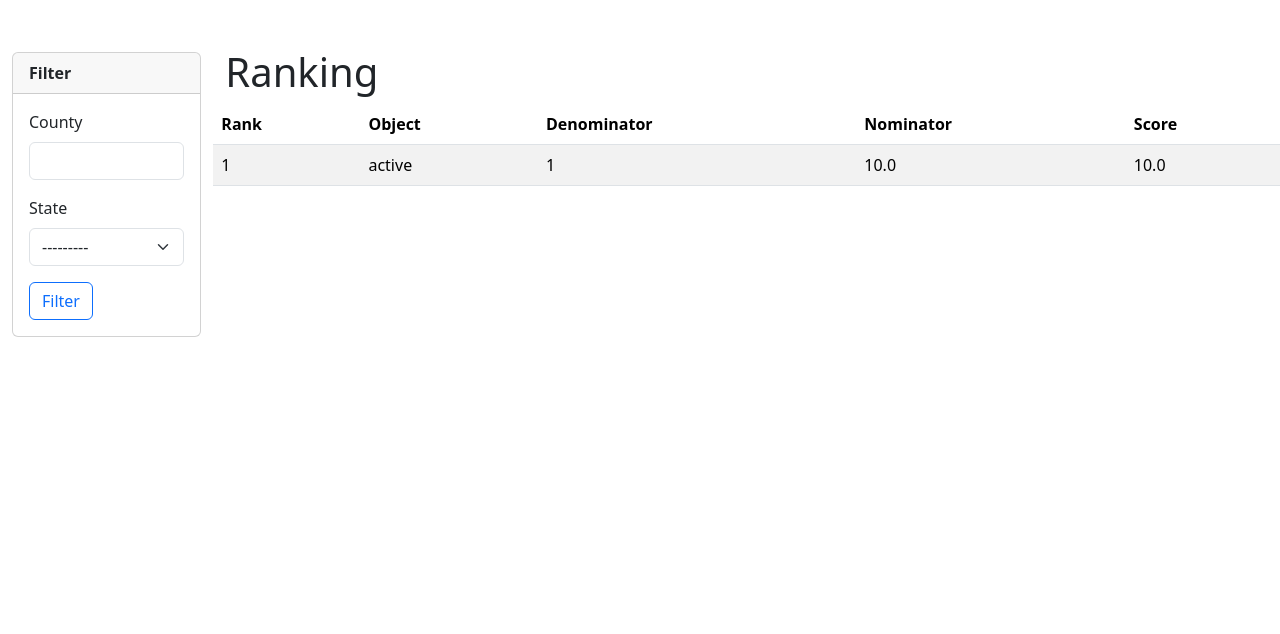
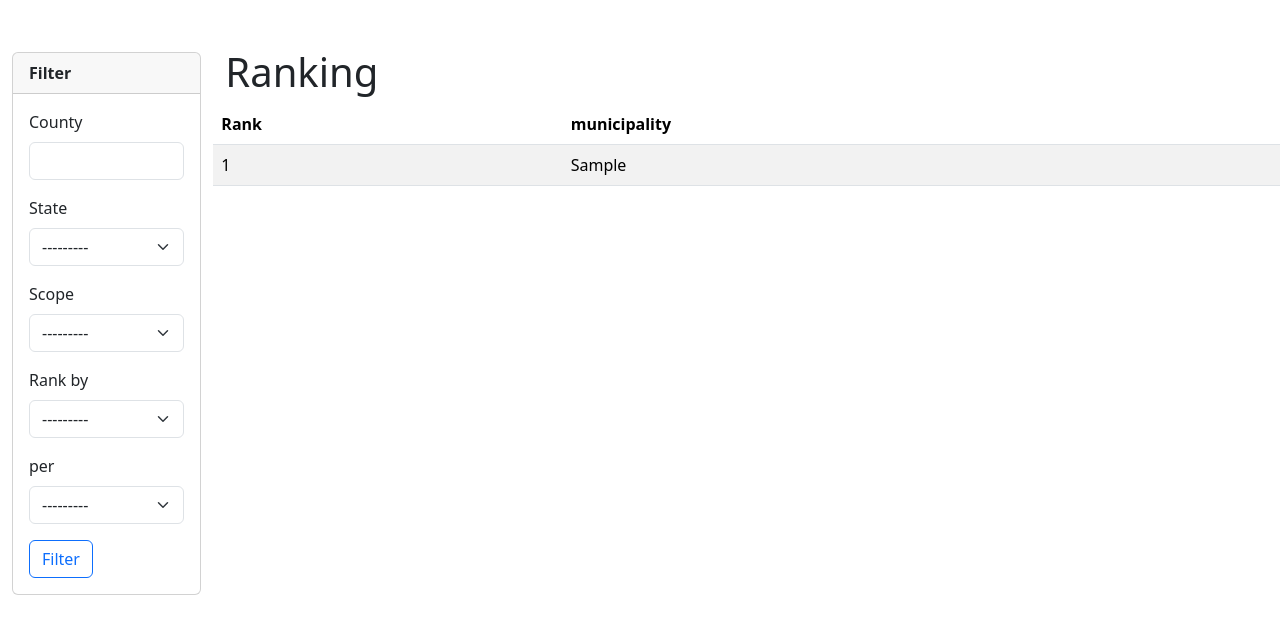
Before and after one commit to Sparadanni-eth/ee-status, a Django app: page /rankings in a window 1280 px wide. Shown: the part 56-690 px from the top of the page. Run offline with Django 3.2, Linux system fonts and the light colour scheme; tables that the repository leaves empty hold one stand-in row (values such as "Sample post"); parts of the project's set-up code (start-up, migrations or seed data) failed here and were passed over; some libraries are stand-ins or nearby versions.

Commit message:
mastr_data: refactor rankings, add capacity per sm

```diff
--- a/ee_status/mastr_data/filters.py
+++ b/ee_status/mastr_data/filters.py
@@ -1,4 +1,5 @@
 import django_filters
+from django.utils.translation import gettext_lazy as _
 
 from ee_status.mastr_data.models import CurrentTotal, MonthlyTimeline
 
@@ -50,11 +51,28 @@ class CurrentTotalFilter(django_filters.FilterSet):
 
 
 class RankingsFilter(django_filters.FilterSet):
+    VALUES = (
+        ("total_net_nominal_capacity", _("Production Capacity")),
+        ("storage_capacity", _("Storage Capacity")),
+        ("population", _("Population")),
+        ("area", _("Area")),
+    )
+    SCOPES = (
+        ("municipality", _("Municipalities")),
+        ("county", _("Counties")),
+        ("state", _("States")),
+    )
     state = django_filters.ChoiceFilter(choices=STATES)
+    scope = django_filters.ChoiceFilter(choices=SCOPES, label=_("Scope"))
+    numerator = django_filters.ChoiceFilter(choices=VALUES, label=_("Rank by"))
+    denominator = django_filters.ChoiceFilter(choices=VALUES, label=_("per"))
 
     class Meta:
         model = CurrentTotal
         fields = [
             "county",
             "state",
+            "scope",
+            "numerator",
+            "denominator",
         ]
--- a/ee_status/mastr_data/views.py
+++ b/ee_status/mastr_data/views.py
@@ -6,6 +6,7 @@ from bokeh.models import DatetimeTickFormatter, HoverTool, NumeralTickFormatter
 from bokeh.plotting import figure
 from django.db.models import F, Sum, Window
 from django.shortcuts import render
+from django.utils.translation import gettext_lazy as _
 
 from .filters import CurrentTotalFilter, MonthlyTimelineFilter, RankingsFilter
 from .models import CurrentTotal, MonthlyTimeline
@@ -24,28 +25,16 @@ def totals_view(request):
     data = (
         f.qs.annotate(
             pv_net_sum=Window(
-                expression=Sum(F("pv_net_nominal_capacity")),
-                order_by=[
-                    "date",
-                ],
+                expression=Sum(F("pv_net_nominal_capacity")), order_by=("date",)
             ),
             wind_net_sum=Window(
-                expression=Sum(F("wind_net_nominal_capacity")),
-                order_by=[
-                    "date",
-                ],
+                expression=Sum(F("wind_net_nominal_capacity")), order_by=("date",)
             ),
             biomass_net_sum=Window(
-                expression=Sum(F("biomass_net_nominal_capacity")),
-                order_by=[
-                    "date",
-                ],
+                expression=Sum(F("biomass_net_nominal_capacity")), order_by=("date",)
             ),
             hydro_net_sum=Window(
-                expression=Sum(F("hydro_net_nominal_capacity")),
-                order_by=[
-                    "date",
-                ],
+                expression=Sum(F("hydro_net_nominal_capacity")), order_by=("date",)
             ),
         )
         .distinct("date")
@@ -122,22 +111,46 @@ def totals_view(request):
 
     # Define order for looping over multiple admin scopes
     order = ["municipality", "county", "state", "country"]
-    total_net_nominal_capacity = []
 
-    # loop over each admin scope
+    # GET TOTAL NET NOMINAL CAPACITY PER CAPITA
+    total_net_nominal_capacity_per_capita = []
+    # loop over each administrative scope
     for i in order[order.index(realm_type) : :]:  # noqa: E203
-        total_net_nominal_capacity.append(
+        total_net_nominal_capacity_per_capita.append(
             (
                 current_object.get_scope_name(i),
-                current_object.scope_average(i)[i],
+                current_object.scope_average(
+                    "total_net_nominal_capacity", "population", i
+                )[i],
                 current_object.ratio_and_rank(
                     "total_net_nominal_capacity", "population", realm_type, i
                 ),
             )
         )
         # max is needed to calculate width of the css progress bar
-        print(total_net_nominal_capacity)
-        get_max = max(total_net_nominal_capacity, key=itemgetter(1))[1]
+        total_net_nominal_capacity_per_capita_max = max(
+            total_net_nominal_capacity_per_capita, key=itemgetter(1)
+        )[1]
+
+        # GET TOTAL NET NOMINAL CAPACITY PER SQUARE METERS
+        total_net_nominal_capacity_per_sm = []
+        # loop over each administrative scope
+        for i in order[order.index(realm_type) : :]:  # noqa: E203
+            total_net_nominal_capacity_per_sm.append(
+                (
+                    current_object.get_scope_name(i),
+                    current_object.scope_average(
+                        "total_net_nominal_capacity", "area", i
+                    )[i],
+                    current_object.ratio_and_rank(
+                        "total_net_nominal_capacity", "area", realm_type, i
+                    ),
+                )
+            )
+            # max is needed to calculate width of the css progress bar
+            total_net_nominal_capacity_per_sm_max = max(
+                total_net_nominal_capacity_per_sm, key=itemgetter(1)
+            )[1]
 
     return render(
         request,
@@ -146,9 +159,11 @@ def totals_view(request):
             "script": script,
             "div": div,
             "filter": f_current_totals,
-            "total_net_nominal_capacity": total_net_nominal_capacity,
+            "total_net_nominal_capacity_per_capita": total_net_nominal_capacity_per_capita,
             "div_timeline": div_timeline,
-            "get_max": get_max,
+            "total_net_nominal_capacity_per_capita_max": total_net_nominal_capacity_per_capita_max,
+            "total_net_nominal_capacity_per_sm": total_net_nominal_capacity_per_sm,
+            "total_net_nominal_capacity_per_sm_max": total_net_nominal_capacity_per_sm_max,
         },
     )
 
@@ -157,18 +172,21 @@ def rankings_view(request):
     tempdict = request.GET
     county = tempdict.get("county")
     state = tempdict.get("state")
+    scope = tempdict.get("scope")
+    numerator = tempdict.get("numerator")
+    denominator = tempdict.get("denominator")
+
+    if not scope:
+        scope = "municipality"
 
     f = RankingsFilter(tempdict, queryset=CurrentTotal.objects.all())
 
     if county:
         realm_type = "county"
-        values_type = "municipality"
     elif state:
         realm_type = "state"
-        values_type = "county"
     else:
         realm_type = "country"
-        values_type = "state"
 
     filter_dict = {
         "county": {"county": county},
@@ -176,18 +194,46 @@ def rankings_view(request):
         "country": {},
     }
 
+    table_captions = [_("Rank"), scope]
+
+    if numerator:
+        numerator_annotate = {"numerator": Sum(numerator)}
+        table_captions.append(numerator)
+        if denominator:
+            denominator_filter_kwargs = {
+                "{}__{}".format(denominator, "isnull"): False,
+                "{}__{}".format(denominator, "gt"): 0,
+            }
+            denominator_annotate = {"denominator": Sum(denominator)}
+            score_expression = {"score": Sum(numerator) / Sum(denominator)}
+            order_by_expression = ("-score",)
+            table_captions.append(denominator)
+            table_captions.append(_("Score"))
+        else:
+            denominator_filter_kwargs = {}
+            denominator_annotate = {}
+            score_expression = {}
+            order_by_expression = ("-numerator",)
+    else:
+        numerator_annotate = {}
+        denominator_filter_kwargs = {}
+        denominator_annotate = {}
+        score_expression = {}
+        order_by_expression = ()
+
     ranking = (
         CurrentTotal.objects.filter(**filter_dict.get(realm_type))
-        .exclude(nnc_per_capita__isnull=True)
-        .values_list(values_type)
-        .annotate(numerator=Sum("population"))
-        .annotate(denominator=Sum("total_net_nominal_capacity"))
-        .annotate(score=Sum("total_net_nominal_capacity") / Sum("population"))
-        .order_by("-score")
+        .filter(**denominator_filter_kwargs)
+        .values_list(scope)
+        .annotate(**numerator_annotate)
+        .annotate(**denominator_annotate)
+        .annotate(**score_expression)
+        .order_by(*order_by_expression)
+        .distinct()
     )
 
     return render(
         request,
         "mastr_data/rankings.html",
-        {"filter": f, "rankings": ranking},
+        {"filter": f, "rankings": ranking, "table_captions": table_captions},
     )
--- a/ee_status/templates/mastr_data/rankings.html
+++ b/ee_status/templates/mastr_data/rankings.html
@@ -24,11 +24,9 @@
   <table class="table table-striped sortable">
     <thead>
     <tr>
-      <th scope="col">Rank</th>
-      <th scope="col">Object</th>
-      <th scope="col">Denominator</th>
-      <th scope="col">Nominator</th>
-      <th scope="col">Score</th>
+      {% for caption in table_captions %}
+        <th scope="col">{{ caption }}</th>
+      {% endfor %}
     </tr>
     </thead>
     <tbody>
```
Also changed, not shown: ee_status/mastr_data/models.py (+9 -4 lines), ee_status/templates/mastr_data/totals.html (+20 -12 lines), sql_scripts/02_unite_tables.sql (+20 -3 lines), sql_scripts/04_timescaledb_hypertable.sql (renamed from sql_scripts/03_timescaledb_hypertable.sql, +11 -11 lines), README.md, locale/de/LC_MESSAGES/django.po, 4 other files.
